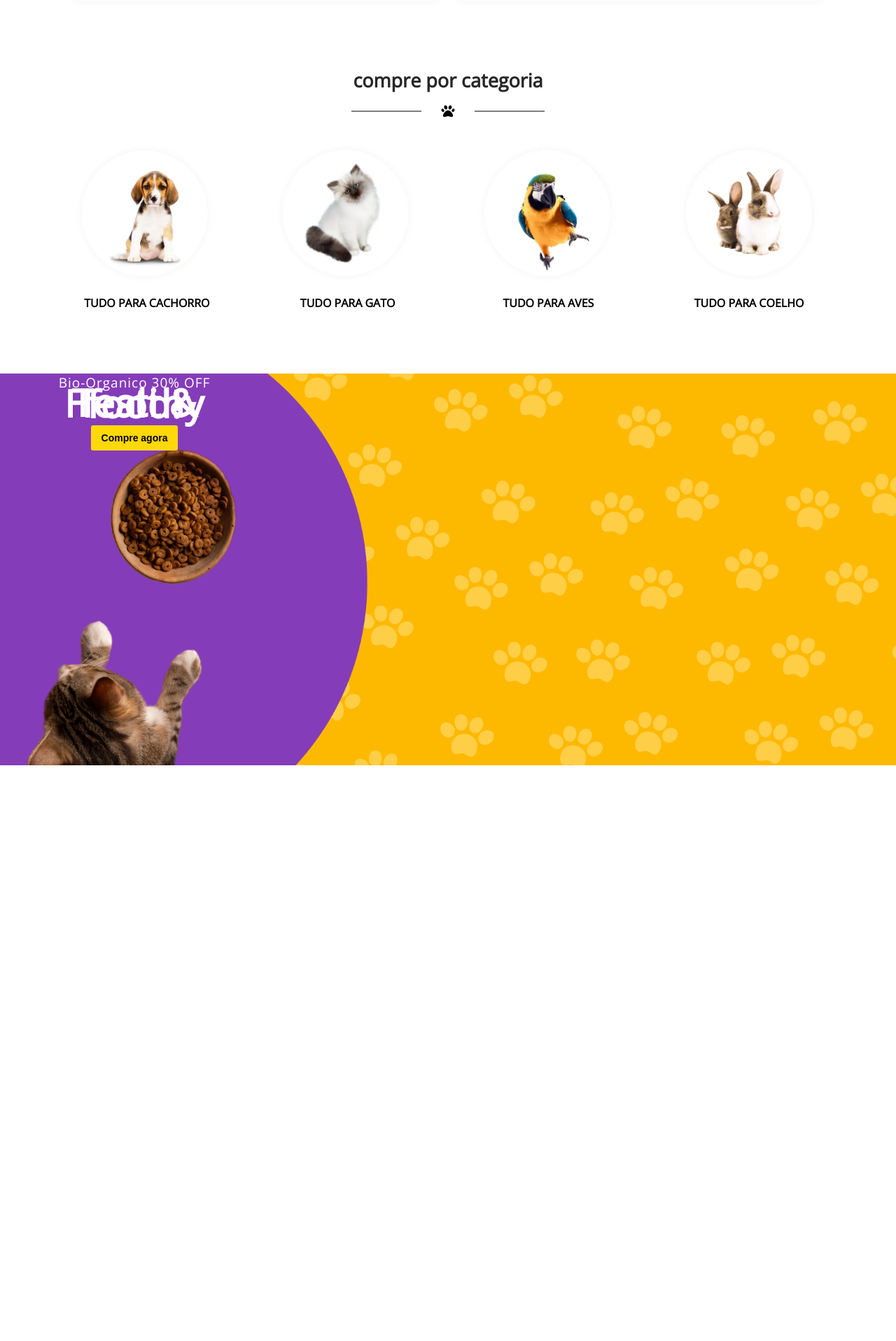
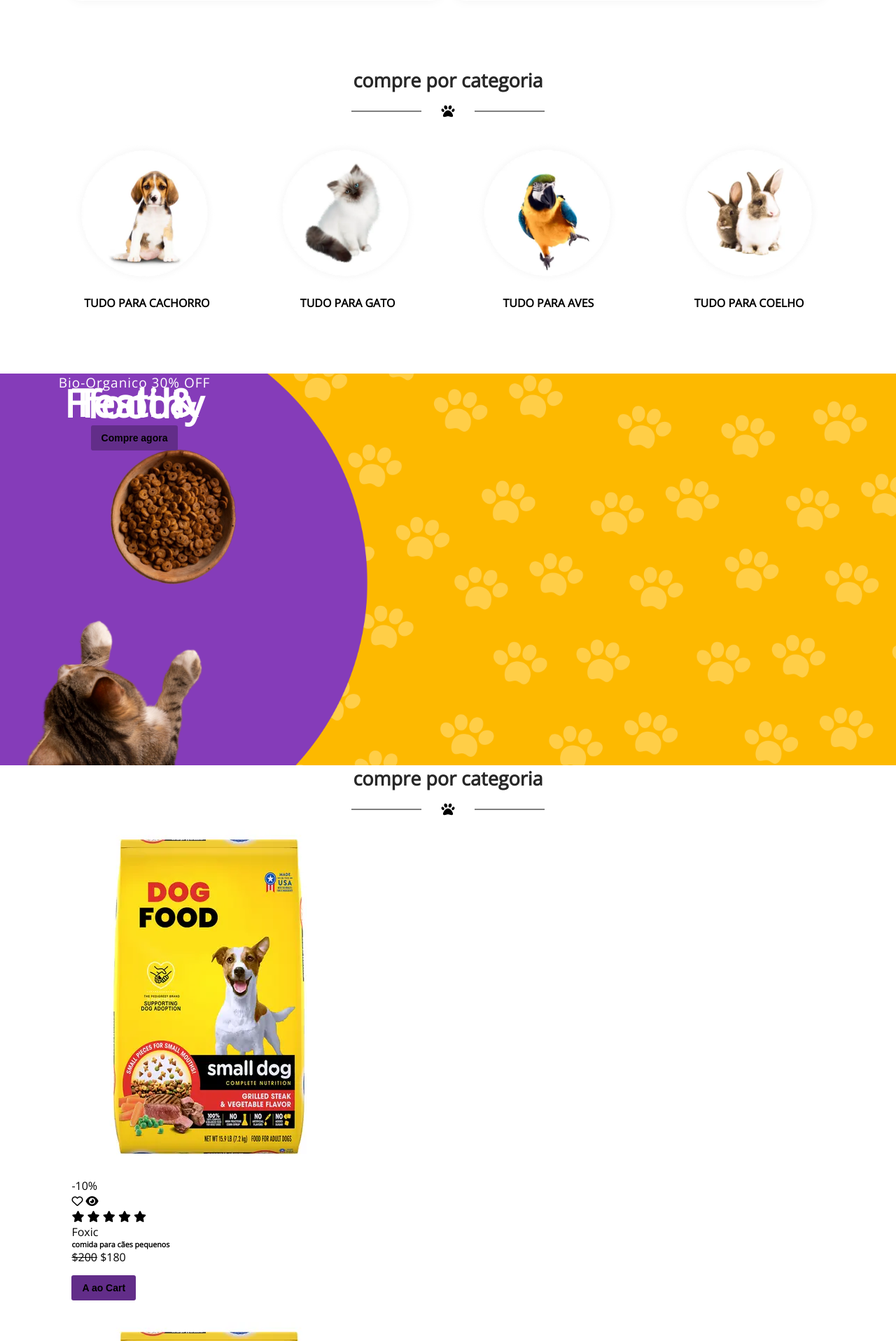
Before and after one commit to Matheuskocotem/projetoFinalDesenvolvimentoSistemas, a PHP site: page /views/dashboard.html in a window 1280 px wide. Shown: the part 1363-3280 px from the top of the page at 70% size. Before the commit the page ends 2457 px from the top, so only its background shows below. Run offline with PHP 8.4, Linux system fonts and the light colour scheme; some libraries are stand-ins or nearby versions.

Commit message:
Até por cat2

```diff
--- a/Frontend/styles/dashboard.css
+++ b/Frontend/styles/dashboard.css
@@ -48,14 +48,14 @@ header .menu ul li {
 
 
 header .menu ul li a {
-    color: #272727;
+    color: #622d89;
     font-weight: 600;
     letter-spacing: 0.5px;
     transition: color 0.3s ease;
 }
 
 header .menu ul li a:hover {
-    color: #ffd80a;
+    color: #622d89;
 }
 
 header .header_right {
@@ -89,7 +89,7 @@ header .header_right .rel .num {
 header .header_right .cart .total {
     margin-left: 5px;
     font-weight: 600;
-    color: #272727;
+    color: #622d89;
     top: -8px;
     padding-left: 5px;
 }
@@ -266,7 +266,7 @@ header .header_right .cart .total {
 }
 
 .food_details .review i{
-    color: #ffd80a;
+    color: #622d89;
 }
 
 .food_details .review h4{
@@ -288,7 +288,7 @@ header .header_right .cart .total {
 
 button{
     margin: 15px 0;
-    background-color: #ffd80a;
+    background-color: #622d89;
     border: none;
     font-size: 14px;
     font-weight: 600;
@@ -389,5 +389,4 @@ button:hover{
 }
 
 
-
 /* =========css========= */
--- a/Frontend/views/dashboard.html
+++ b/Frontend/views/dashboard.html
@@ -180,5 +180,125 @@
         </div>
      </div>
 
+         <!-- produtos em destaque -->
+     <section id="feature_product" class="w-70">
+        <div class="feature_pro">
+            <div class="heading">
+                <h3>compre por categoria</h3>
+                <div class="paw">
+                    <i class="fa-solid fa-paw"></i>
+                </div>
+            </div>
+            <div class="feature_product">
+                <div class="fp_items">
+                    <div class="img">
+                        <img src="../Img/feature_product-1.webp" alt="">
+                        <div class="tag">-10%</div>
+                        <div class="hidden_icons">
+                            <i class="fa-regular fa-heart"></i>
+                            <i class="fa-solid fa-eye"></i>
+                        </div>
+                    </div>
+                    <div class="fp_detaills">
+                        <div class="reviews">
+                            <i class="fa-solid  fa-star"></i>
+                            <i class="fa-solid  fa-star"></i>
+                            <i class="fa-solid  fa-star"></i>
+                            <i class="fa-solid  fa-star"></i>
+                            <i class="fa-solid  fa-star"></i>
+                        </div>
+                        <span class="sub_category">Foxic</span>
+                        <h6>comida para cães pequenos</h6>
+                        <div class="price">
+                            <del>$200</del>
+                            <span>$180</span>
+                        </div>
+                        <button>A ao Cart</button>
+                    </div>
+                </div>
+
+                <div class="fp_items">
+                    <div class="img">
+                        <img src="../Img/feature_product-1.webp" alt="">
+                        <div class="tag">-10%</div>
+                        <div class="hidden_icons">
+                            <i class="fa-regular fa-heart"></i>
+                            <i class="fa-solid fa-eye"></i>
+                        </div>
+                    </div>
+                    <div class="fp_detaills">
+                        <div class="reviews">
+                            <i class="fa-solid  fa-star"></i>
+                            <i class="fa-solid  fa-star"></i>
+                            <i class="fa-solid  fa-star"></i>
+                            <i class="fa-solid  fa-star"></i>
+                            <i class="fa-solid  fa-star"></i>
+                        </div>
+                        <span class="sub_category">Foxic</span>
+                        <h6>comida para cães pequenos</h6>
+                        <div class="price">
+                            <del>$200</del>
+                            <span>$180</span>
+                        </div>
+                        <button>A ao Cart</button>
+                    </div>
+                </div>
+
+                <div class="fp_items">
+                    <div class="img">
+                        <img src="../Img/feature_product-1.webp" alt="">
+                        <div class="tag">-10%</div>
+                        <div class="hidden_icons">
+                            <i class="fa-regular fa-heart"></i>
+                            <i class="fa-solid fa-eye"></i>
+                        </div>
+                    </div>
+                    <div class="fp_detaills">
+                        <div class="reviews">
+                            <i class="fa-solid  fa-star"></i>
+                            <i class="fa-solid  fa-star"></i>
+                            <i class="fa-solid  fa-star"></i>
+                            <i class="fa-solid  fa-star"></i>
+                            <i class="fa-solid  fa-star"></i>
+                        </div>
+                        <span class="sub_category">Foxic</span>
+                        <h6>comida para cães pequenos</h6>
+                        <div class="price">
+                            <del>$200</del>
+                            <span>$180</span>
+                        </div>
+                        <button>A ao Cart</button>
+                    </div>
+                </div>
+
+                <div class="fp_items">
+                    <div class="img">
+                        <img src="../Img/feature_product-1.webp" alt="">
+                        <div class="tag">-10%</div>
+                        <div class="hidden_icons">
+                            <i class="fa-regular fa-heart"></i>
+                            <i class="fa-solid fa-eye"></i>
+                        </div>
+                    </div>
+                    <div class="fp_detaills">
+                        <div class="reviews">
+                            <i class="fa-solid  fa-star"></i>
+                            <i class="fa-solid  fa-star"></i>
+                            <i class="fa-solid  fa-star"></i>
+                            <i class="fa-solid  fa-star"></i>
+                            <i class="fa-solid  fa-star"></i>
+                        </div>
+                        <span class="sub_category">Foxic</span>
+                        <h6>comida para cães pequenos</h6>
+                        <div class="price">
+                            <del>$200</del>
+                            <span>$180</span>
+                        </div>
+                        <button>A ao Cart</button>
+                    </div>
+                </div>
+            </div>
+        </div>
+     </section>
 </body>
 </html>
```
